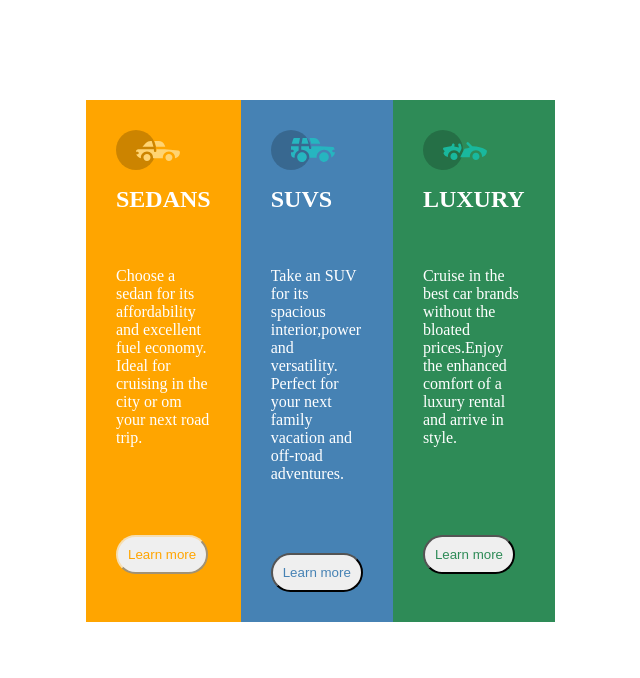
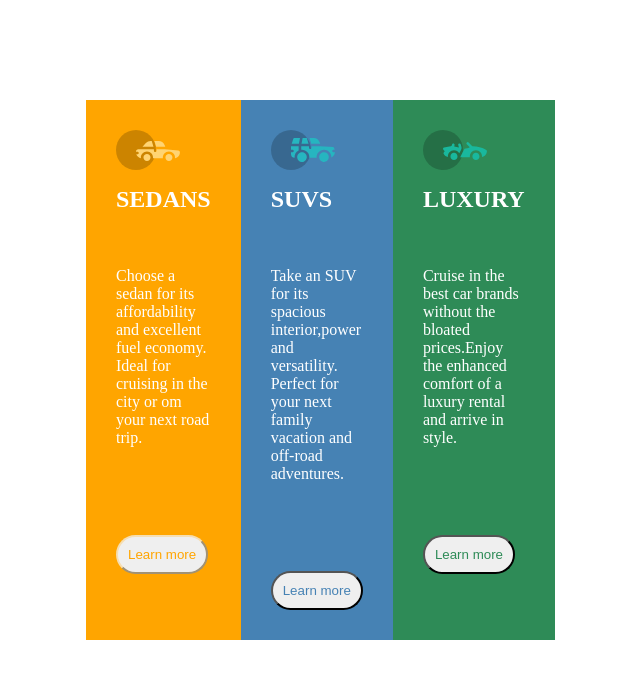
Before and after one commit to Psalmsage/Zuri-Flex, a plain HTML site: page index.html in a window 1280 px wide. Shown: the whole page, without its empty margins (322-962 px from the left). Drawn offline with Linux system fonts and the light colour scheme.

Commit message:
Update index.html

```diff
--- a/index.html
+++ b/index.html
@@ -20,7 +20,7 @@
         <div class="Suv">
             <img id="im" src="icon-suvs.svg" alt=""><br><br>
             <div id="Suv"><h2>SUVS</h2></div><br>
-            <p id="tx" >Take an SUV for its spacious interior,power and versatility. Perfect for your next family vacation and off-road adventures.</p> <br>
+            <p id="tx" >Take an SUV for its spacious interior,power and versatility. Perfect for your next family vacation and off-road adventures.</p><br> <br>
              <br><br><input id="but2" type="button" value="Learn more">
         </div>
         <div class="luxury">
```
